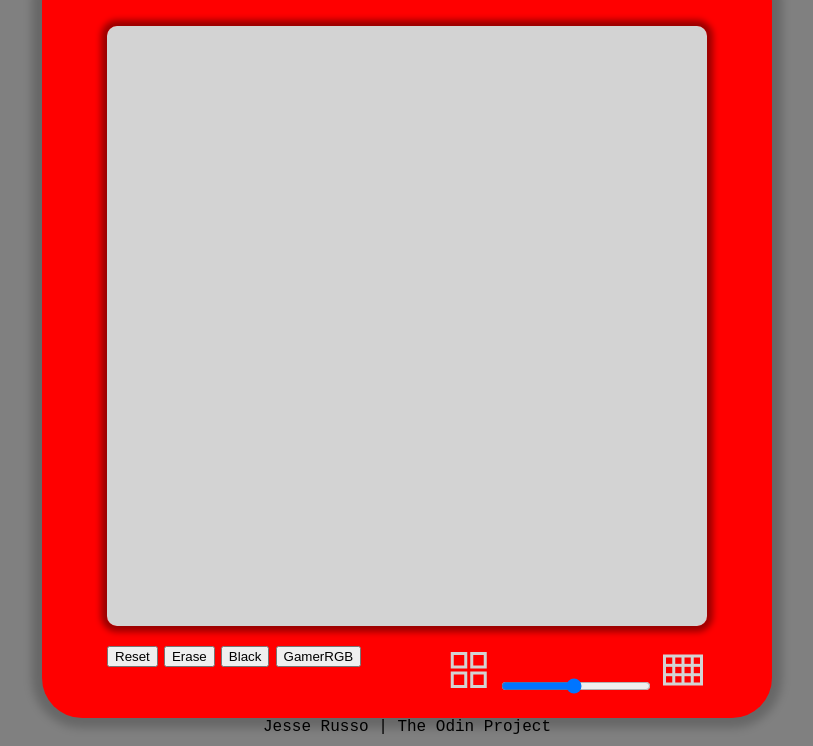
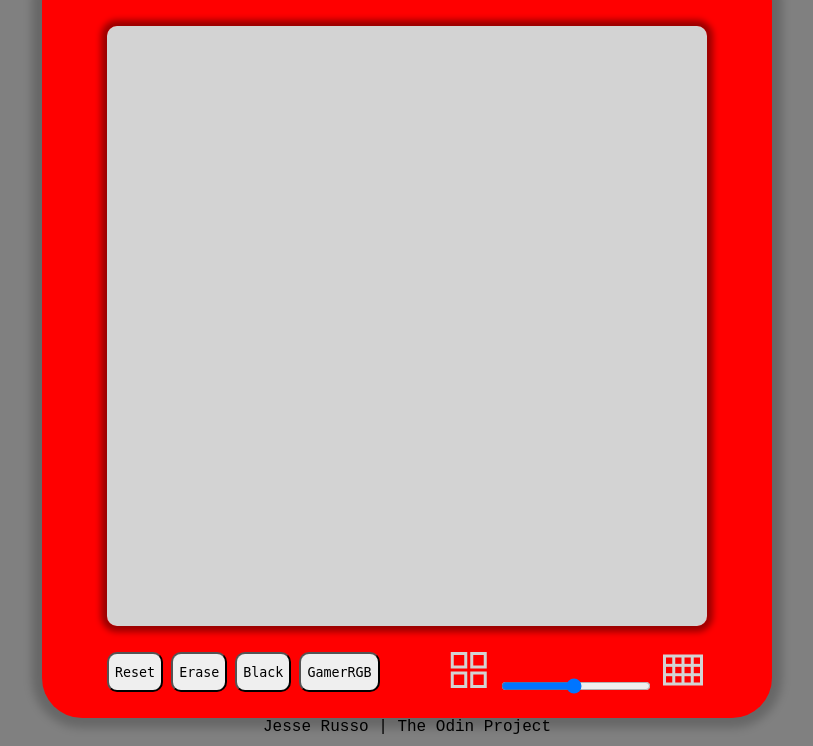
Before and after one commit to JesseRusso/etch-a-sketch, a plain HTML site: page index.html in a window 1280 px wide. Shown: the part 94-840 px from the top of the page, without its empty margins (233-1046 px from the left). Drawn offline with nearby package versions, Linux system fonts and the light colour scheme.

Commit message:
styling tweaks

```diff
--- a/style.css
+++ b/style.css
@@ -74,6 +74,16 @@ body{
     justify-content: space-between;
     margin-top: 20px;
 }
+.buttons{
+    display: flex;
+    align-items: center;
+    gap: 8px;
+}
+button{
+    font-family: 'monospace';
+    border-radius: 10px;
+    height: 3em;
+}
 .footer{
     font-family: monospace;
     font-size: 16px;
```
